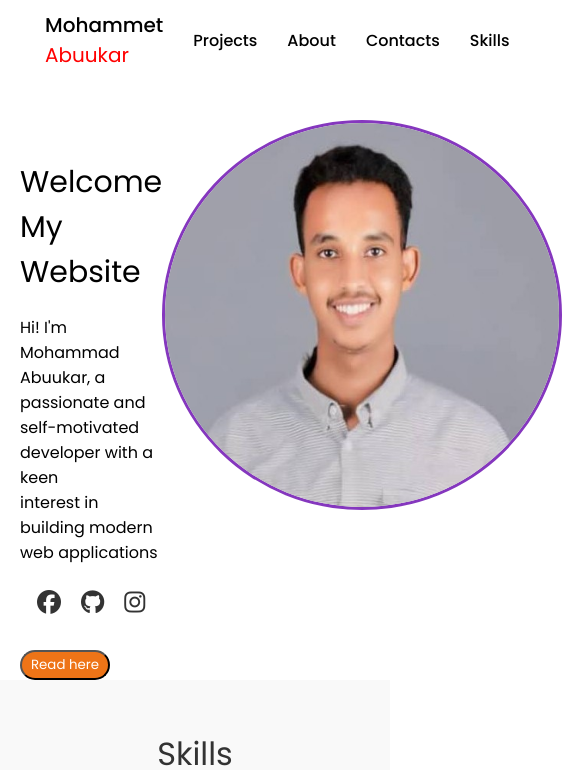
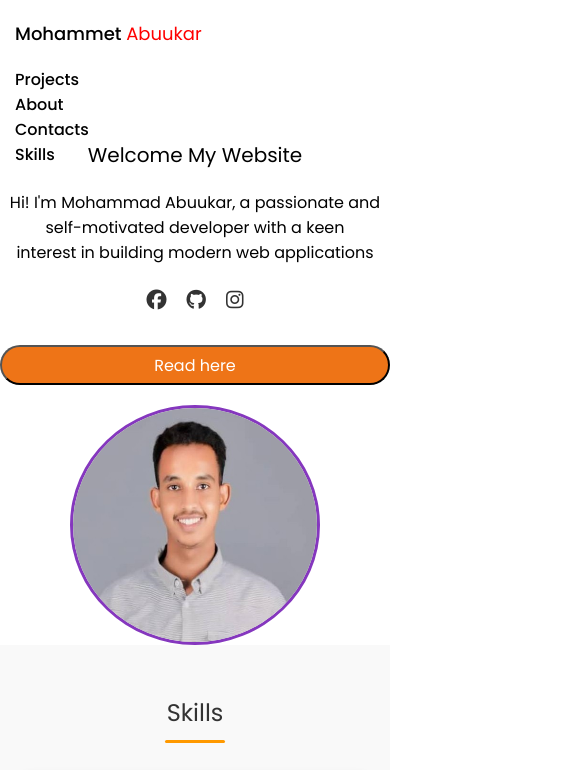
Before and after one commit to Abuukar699/my-Website, a plain HTML site: page index.html in a window 390 px wide. Shown: the top 770 px of the page, 562 px wide, since content can reach past the window. Drawn offline with Linux system fonts and the light colour scheme.

Commit message:
Update: wax ka beddel kooban halkan ku qor

```diff
--- a/style.css
+++ b/style.css
@@ -260,3 +260,96 @@
 .footer-social a:hover {
   color: #ff6600;
 }
+
+/* responsive */
+/* Responsive styles */
+
+@media (max-width: 1024px) {
+  .about {
+    flex-direction: column;
+    align-items: center;
+    text-align: center;
+  }
+
+  .pragraph {
+    margin-left: 0;
+    margin-top: 20px;
+  }
+
+  .image {
+    margin-right: 0;
+    width: 300px;
+    height: 290px;
+    margin-top: 20px;
+  }
+}
+
+@media (max-width: 768px) {
+  .navbar {
+    flex-direction: column;
+    align-items: flex-start;
+    padding: 10px 20px;
+  }
+
+  .navbar ul {
+    flex-direction: column;
+    width: 100%;
+    margin-top: 10px;
+  }
+
+  .navbar a {
+    margin: 10px 0;
+  }
+
+  .logo {
+    font-size: 18px;
+  }
+
+  .pragraph h1 {
+    font-size: 24px;
+  }
+
+  #skills ul {
+    grid-template-columns: 1fr;
+  }
+
+  .btn {
+    width: 100%;
+  }
+}
+
+@media (max-width: 480px) {
+  .navbar {
+    padding: 10px 15px;
+  }
+
+  .image {
+    width: 250px;
+    height: 240px;
+  }
+
+  .pragraph h1 {
+    font-size: 20px;
+  }
+
+  .btn {
+    height: 40px;
+    font-size: 16px;
+  }
+
+  #skills h2 {
+    font-size: 1.5rem;
+  }
+
+  .social-media a {
+    font-size: 20px;
+  }
+
+  .footer p {
+    font-size: 14px;
+  }
+
+  .footer-social a {
+    font-size: 18px;
+  }
+}
```
